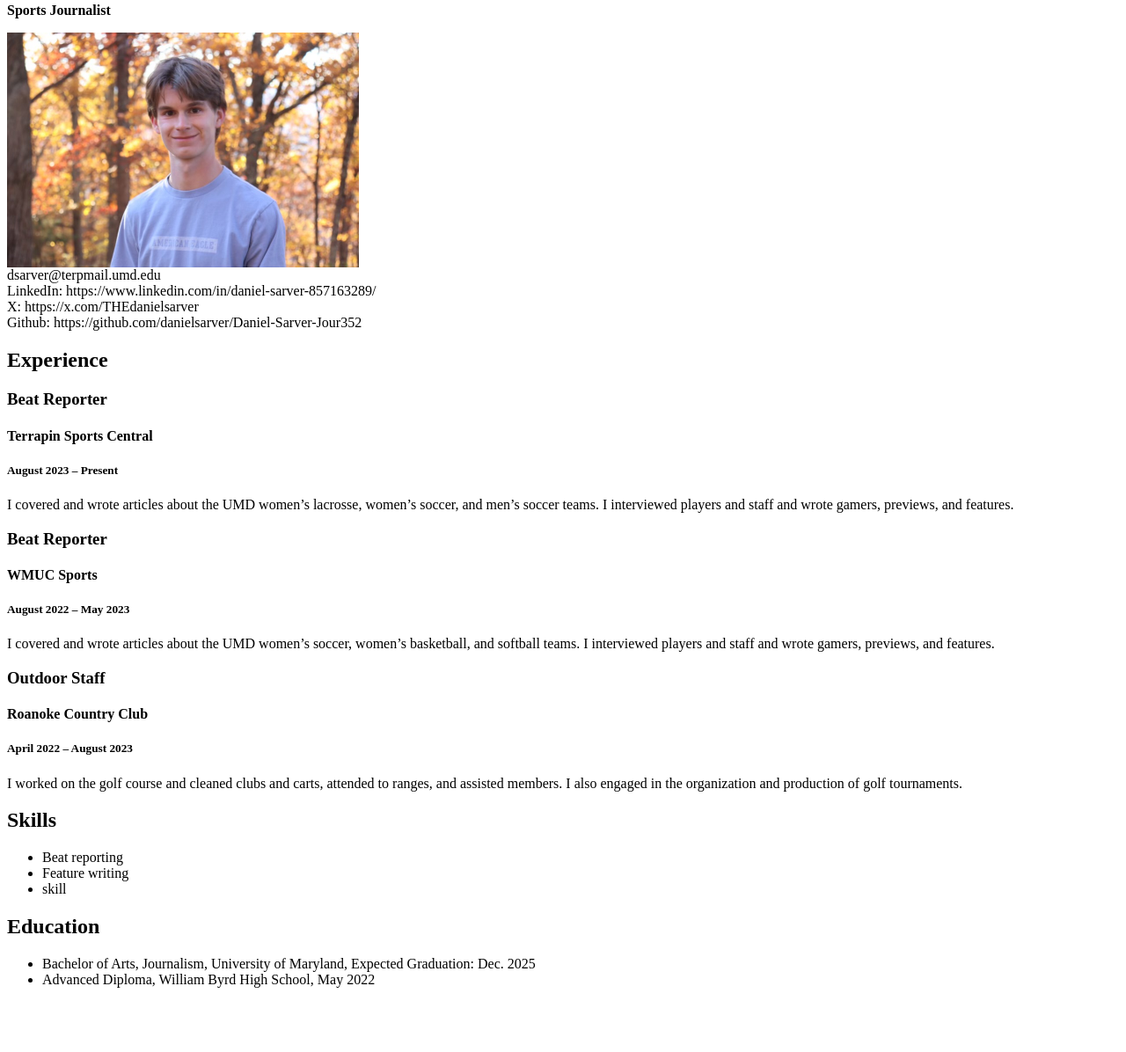
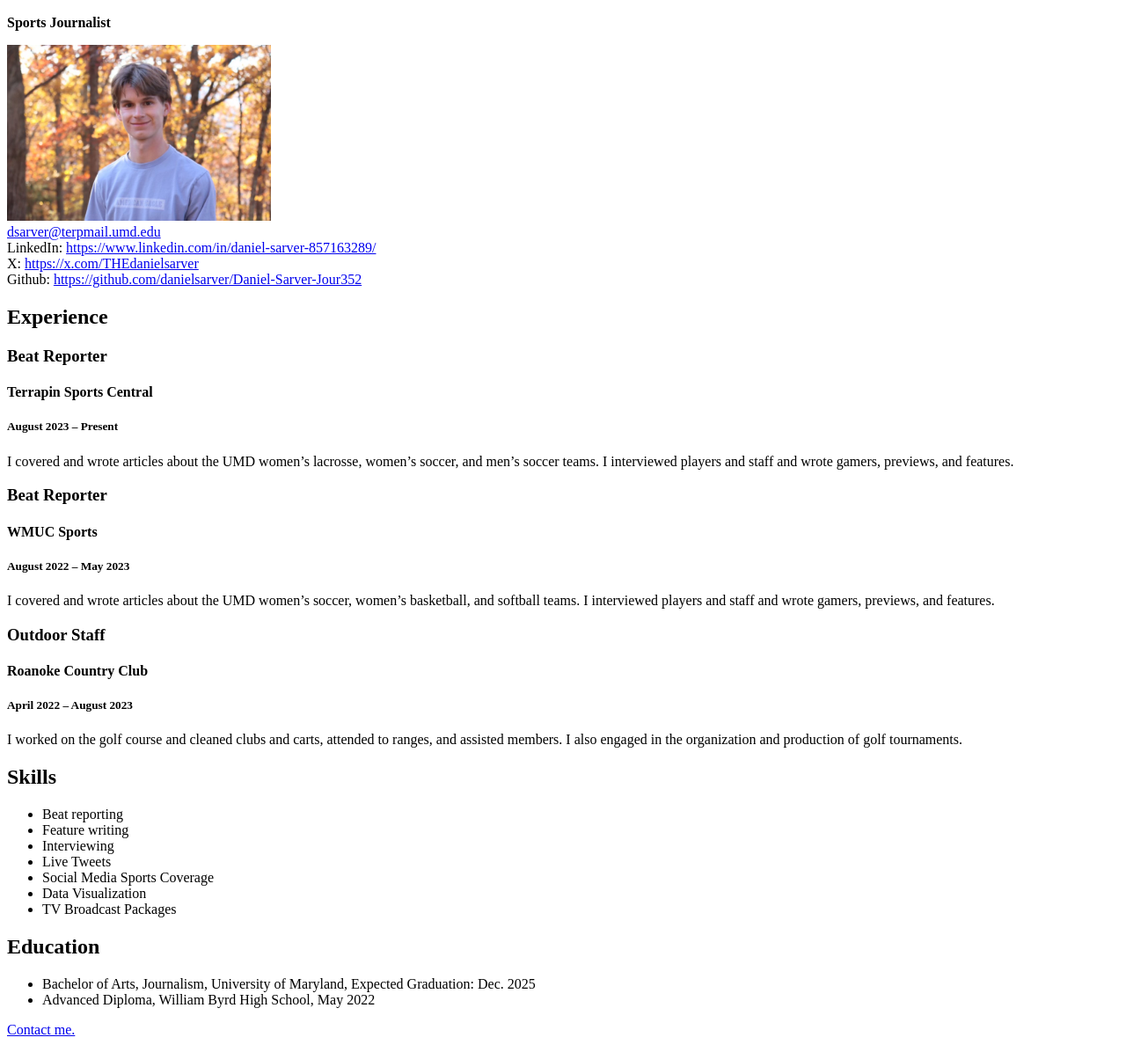
Before and after one commit to danielsarver/Daniel-Sarver-Jour352, a plain HTML site: page resume.html in a window 1280 px wide. Shown: the part 63-1259 px from the top of the page at 88% size. Before the commit the page ends 1202 px from the top, so only its background shows below. Drawn offline with Linux system fonts and the light colour scheme.

Commit message:
Update resume.html

```diff
--- a/resume.html
+++ b/resume.html
@@ -1,20 +1,26 @@
+<!doctype html>
 <html>
-
-
     <head>
         <title>Daniel Sarver Resume</title>
     </head>
 
     <body>
+        <!--I built this myself!-->
         <h1>Daniel Sarver</h1>
         <p><strong>Sports Journalist</strong></p>
-        <img src="dsarverheadshot.jpg" alt="A photo of me" width="400">
+        <img src="dsarverheadshot.jpg" alt="A photo of me" width="300" />
 
         <div id="contact">
-            dsarver@terpmail.umd.edu<br>
-            LinkedIn: https://www.linkedin.com/in/daniel-sarver-857163289/<br>
-            X: https://x.com/THEdanielsarver<br>
-            Github: https://github.com/danielsarver/Daniel-Sarver-Jour352
+            <a href="mailto:dsarver@terpmail.umd.edu">dsarver@terpmail.umd.edu</a><br />
+            LinkedIn:
+            <a href="https://www.linkedin.com/in/daniel-sarver-857163289/" target="_blank"
+                >https://www.linkedin.com/in/daniel-sarver-857163289/</a
+            ><br />
+            X: <a href="https://x.com/THEdanielsarver" target="_blank">https://x.com/THEdanielsarver</a><br />
+            Github:
+            <a href="https://github.com/danielsarver/Daniel-Sarver-Jour352" target="_blank">
+                https://github.com/danielsarver/Daniel-Sarver-Jour352</a
+            ><br />
         </div>
 
         <h2>Experience</h2>
@@ -22,32 +28,46 @@
         <h3>Beat Reporter</h3>
         <h4>Terrapin Sports Central</h4>
         <h5>August 2023 – Present</h5>
-        <p>I covered and wrote articles about the UMD women’s lacrosse, women’s soccer, and men’s soccer teams. I interviewed players and staff and wrote gamers, previews, and features. </p>
+        <p>
+            I covered and wrote articles about the UMD women’s lacrosse, women’s soccer, and men’s soccer teams. I
+            interviewed players and staff and wrote gamers, previews, and features.
+        </p>
 
         <h3>Beat Reporter</h3>
         <h4>WMUC Sports</h4>
         <h5>August 2022 – May 2023</h5>
-        <p>I covered and wrote articles about the UMD women’s soccer, women’s basketball, and softball teams. I interviewed players and staff and wrote gamers, previews, and features. </p>
+        <p>
+            I covered and wrote articles about the UMD women’s soccer, women’s basketball, and softball teams. I
+            interviewed players and staff and wrote gamers, previews, and features.
+        </p>
 
         <h3>Outdoor Staff</h3>
         <h4>Roanoke Country Club</h4>
         <h5>April 2022 – August 2023</h5>
-        <p>I worked on the golf course and cleaned clubs and carts, attended to ranges, and assisted members. I also engaged in the organization and production of golf tournaments. </p>
+        <p>
+            I worked on the golf course and cleaned clubs and carts, attended to ranges, and assisted members. I also
+            engaged in the organization and production of golf tournaments.
+        </p>
 
         <h2>Skills</h2>
 
         <ul>
             <li>Beat reporting</li>
-            <li>Feature writing </li>
-            <li>skill</li>
+            <li>Feature writing</li>
+            <li>Interviewing</li>
+            <li>Live Tweets</li>
+            <li>Social Media Sports Coverage</li>
+            <li>Data Visualization</li>
+            <li>TV Broadcast Packages</li>
         </ul>
 
         <h2>Education</h2>
 
         <ul>
             <li>Bachelor of Arts, Journalism, University of Maryland, Expected Graduation: Dec. 2025</li>
-            <li>Advanced Diploma, William Byrd High School, May 2022 </li>
+            <li>Advanced Diploma, William Byrd High School, May 2022</li>
+        </ul>
 
-        </ul>
+        <p><a href="#contact">Contact me.</a></p>
     </body>
 </html>
```
